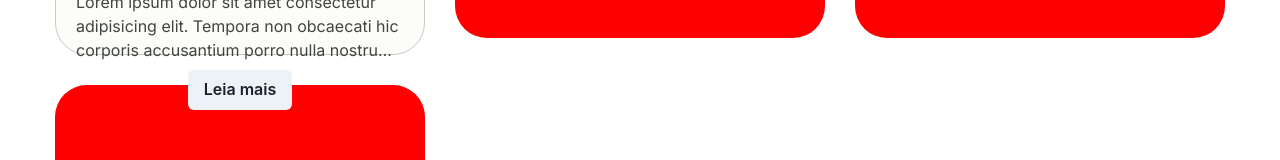
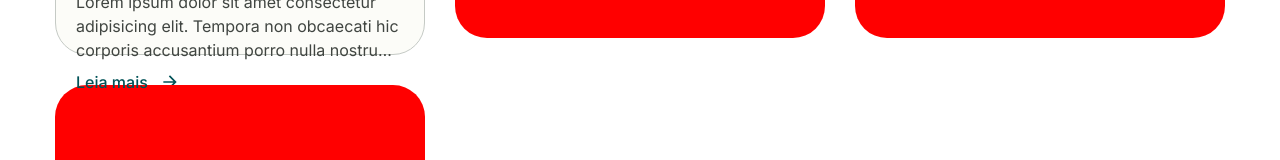
Before and after one commit to rafaelsoutoo/blog-aionz, a Next.js app: page / in a window 1280 px wide. Shown: the part 1450-1610 px from the top of the page. Built offline with nearby package versions, Linux system fonts and the light colour scheme.

Commit message:
styles: style box card in others articles

```diff
--- a/src/Components/OthersArticles.tsx
+++ b/src/Components/OthersArticles.tsx
@@ -1,5 +1,6 @@
-import { Box, Button, Flex, HStack, Icon, Image, SimpleGrid, Text, VStack } from "@chakra-ui/react";
+import { Box, Button, Flex, HStack, Image, SimpleGrid, Text, VStack } from "@chakra-ui/react";
 import { Inter } from "next/font/google";
+import { ArrowForwardIcon } from "@chakra-ui/icons";
 
 
 const inter = Inter({ subsets: ["latin"] });
@@ -61,6 +62,7 @@ export function OthersArticles() {
                                 fontWeight={400}
                                 fontSize="14px"
                                 lineHeight="22px"
+                                ml="6px"
                                 color="#191B18"
                             >50</Text>
                         </Flex>
@@ -90,9 +92,44 @@ export function OthersArticles() {
                             Lorem ipsum dolor sit amet consectetur adipisicing elit. Tempora non obcaecati hic corporis accusantium porro nulla nostrum beatae cum nesciunt ipsa, quisquam aliquam facilis vel officia, dolores illo voluptatem soluta.
                         </Text>
 
-                        <Button
-                            mt={{ base: 'none', sm: 2, md: 4, lg: 0 }}
-                        >Leia mais</Button>
+                        <Flex alignItems="center" mt={{ base: 'none', sm: 2, md: 4, lg: 0 }} justifyContent="flex-start" w="100%">
+                            <Button
+                                position="relative"
+                                bg='transparent'
+                                padding="0"
+                                h="24px"
+                                justifyContent="flex-start"
+                                _hover={{
+                                    _after: {
+                                        width: '100%',
+                                        transition: 'width 0.3s',
+                                    },
+                                }}
+                                _after={{
+                                    content: '""',
+                                    position: 'absolute',
+                                    width: '0',
+                                    height: '2px',
+                                    bottom: '0',
+                                    left: '0',
+                                    bg: '#005257',
+                                    transition: 'width 0.3s',
+                                }}
+                            >
+                                <Text
+                                    className={inter.className}
+                                    fontWeight={500}
+                                    fontSize="16px"
+                                    lineHeight="24px"
+                                    color="#005257"
+                                    textAlign="left"
+                                >
+                                    Leia mais
+                                </Text>
+                            </Button>
+                            <ArrowForwardIcon color="#005257" ml={3} boxSize={5} />
+                        </Flex>
+
                     </VStack>
                 </Box>
 
```
